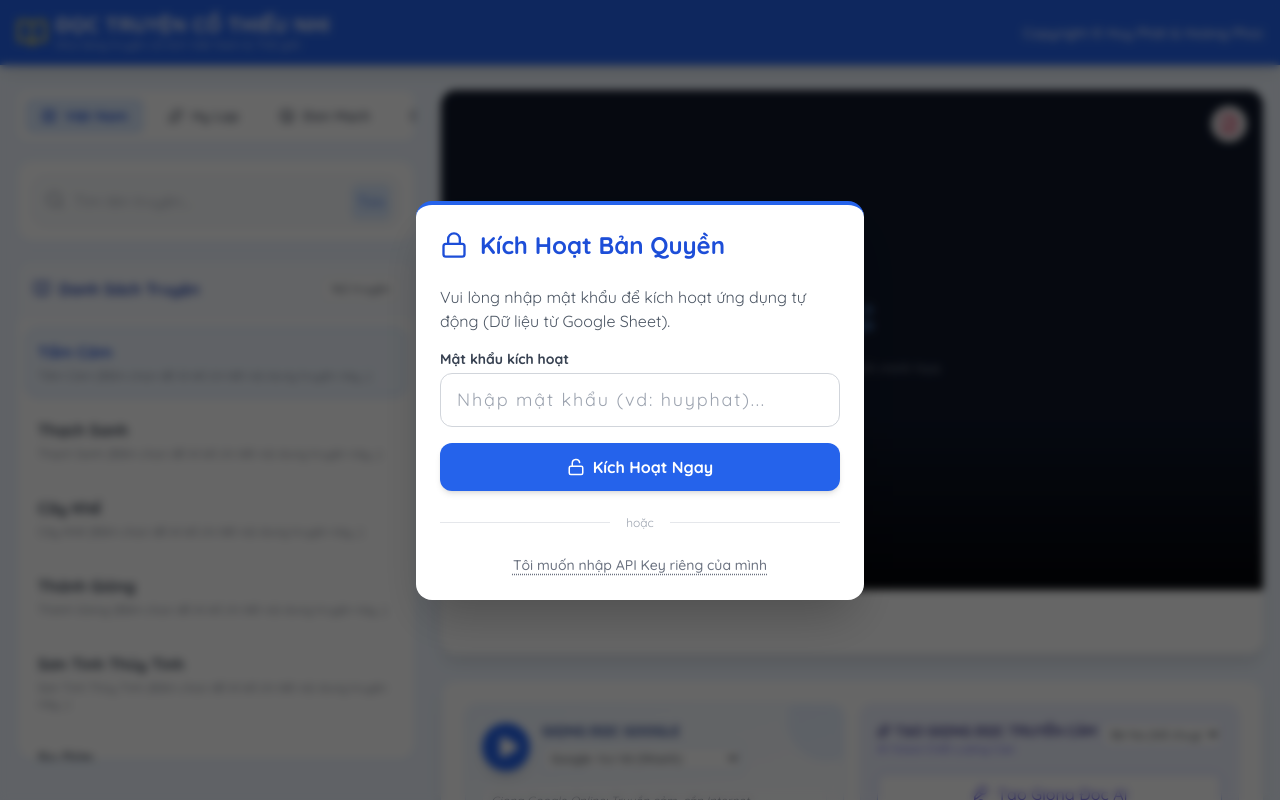
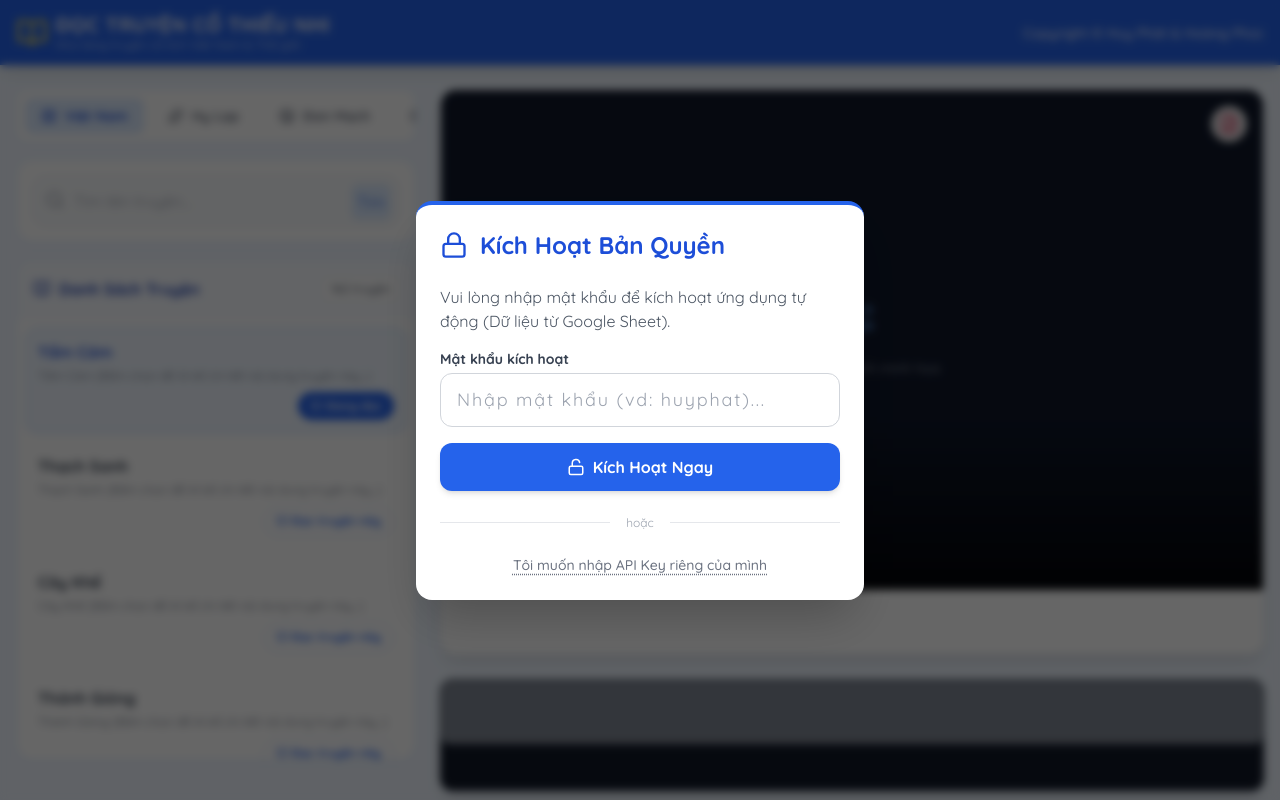
Before and after one commit to hoahiepsv/doctruyenthieunhi, a React (Vite) app: page / in a window 1280 px wide. Shown: the top 800 px of the page. Built offline with nearby package versions, Linux system fonts and the light colour scheme.

Commit message:
Add files via upload

```diff
--- a/App.tsx
+++ b/App.tsx
@@ -2,7 +2,7 @@
 import React, { useState, useEffect, useRef } from 'react';
 import {
   BookOpen, Search, Play, Pause, Sparkles, Book, Globe2, Map as MapIcon, FileDown,
-  ChevronLeft, ChevronRight, Image as ImageIcon, Mic2, Download
+  ChevronLeft, ChevronRight, Image as ImageIcon, Mic2, Download, MousePointerClick
 } from 'lucide-react';
 import { INITIAL_STORIES, VOICES, INSTANT_VOICES_PRESETS } from './constants';
 import { Story, VoiceOption, InstantVoice } from './types';
@@ -49,13 +49,18 @@ export default function App() {
 
   // Instant Voice Selection
   const [availableInstantVoices, setAvailableInstantVoices] = useState<InstantVoice[]>(INSTANT_VOICES_PRESETS);
-  // SET DEFAULT TO 'google-fast' (Vui vẻ nhanh)
-  const [selectedInstantVoiceId, setSelectedInstantVoiceId] = useState<string>('google-fast');
+  // SET DEFAULT TO 'google-normal' (Chị Google Chuẩn)
+  const [selectedInstantVoiceId, setSelectedInstantVoiceId] = useState<string>('google-normal');
 
   const audioRef = useRef<HTMLAudioElement | null>(null);
   const sentenceAudioRef = useRef<HTMLAudioElement | null>(null);
   const sentenceRefs = useRef<(HTMLSpanElement | null)[]>([]);
   const synthesisRef = useRef<SpeechSynthesisUtterance | null>(null);
+
+  // Audio Context & Visualizer Logic
+  const audioContextRef = useRef<AudioContext | null>(null);
+  const analyserRef = useRef<AnalyserNode | null>(null);
+  const [analyser, setAnalyser] = useState<AnalyserNode | null>(null);
 
   // --- Initialization ---
   useEffect(() => {
@@ -70,7 +75,62 @@ export default function App() {
     if (savedVoicePref) {
       setSelectedInstantVoiceId(savedVoicePref);
     }
+
+    // Initialize Audio Context for Visualizer
+    const initAudioContext = () => {
+        if (audioContextRef.current) return;
+
+        try {
+            const AudioContextClass = window.AudioContext || (window as any).webkitAudioContext;
+            const ctx = new AudioContextClass();
+            const anal = ctx.createAnalyser();
+            anal.fftSize = 256;
+            anal.connect(ctx.destination);
+
+            audioContextRef.current = ctx;
+            analyserRef.current = anal;
+            setAnalyser(anal);
+
+            // Note: MediaElementSource can only be created once per element.
+            // We do this connection lazily or safely.
+        } catch (e) {
+            console.error("Audio Context Init Failed", e);
+        }
+    };
+
+    // Initialize on interaction to unlock audio context
+    const handleInteraction = () => {
+        initAudioContext();
+        if (audioContextRef.current?.state === 'suspended') {
+            audioContextRef.current.resume();
+        }
+        window.removeEventListener('click', handleInteraction);
+    };
+    window.addEventListener('click', handleInteraction);
+
+    return () => {
+        if(audioContextRef.current) audioContextRef.current.close();
+        window.removeEventListener('click', handleInteraction);
+    };
   }, []);
+
+  // Connect Audio Elements to Visualizer safely
+  useEffect(() => {
+      if (!analyserRef.current || !audioContextRef.current) return;
+
+      const connect = (el: HTMLAudioElement) => {
+          try {
+              // This throws if already connected, so we wrap in try/catch
+              const source = audioContextRef.current!.createMediaElementSource(el);
+              source.connect(analyserRef.current!);
+          } catch (e) {
+              // Already connected
+          }
+      };
+
+      if (audioRef.current) connect(audioRef.current);
+      if (sentenceAudioRef.current) connect(sentenceAudioRef.current);
+  }, [analyser]); // Run once analyser is ready
 
   // --- Scan for Browser Native Voices ---
   useEffect(() => {
@@ -354,6 +414,11 @@ export default function App() {
     if (storySentences.length === 0) return;
     if (currentSentenceIndex < 0) setCurrentSentenceIndex(0);
     setIsReadingInstant(true);
+
+    // Resume audio context if needed
+    if (audioContextRef.current?.state === 'suspended') {
+        audioContextRef.current.resume();
+    }
   };
 
   const handleInstantVoiceChange = (e: React.ChangeEvent<HTMLSelectElement>) => {
@@ -391,8 +456,9 @@ export default function App() {
     // Method 1: Google Online TTS
     if (isGoogle) {
         if (sentenceAudioRef.current) {
-           // Direct Google Translate TTS URL
-           const url = `https://translate.google.com/translate_tts?ie=UTF-8&q=${encodeURIComponent(text)}&tl=vi&client=tw-ob`;
+           // Use client=tw-ob for better compatibility (direct file access)
+           const url = `https://translate.google.com/translate_tts?ie=UTF-8&client=tw-ob&tl=vi&q=${encodeURIComponent(text)}`;
+
            sentenceAudioRef.current.src = url;
            sentenceAudioRef.current.playbackRate = currentVoiceSettings.speed;
 
@@ -407,15 +473,18 @@ export default function App() {
            };
 
            sentenceAudioRef.current.onerror = (e) => {
-               console.warn("Google TTS Error/Block, trying fallback to browser native", e);
+               console.warn("Google TTS URL Failed (Network/CORS), switching to fallback", e);
                speakNativeFallback(text);
            };
 
-           sentenceAudioRef.current.play().catch(e => {
-               console.error("Play error:", e);
-               // If blocked or empty src, fallback
-               speakNativeFallback(text);
-           });
+           const playPromise = sentenceAudioRef.current.play();
+           if (playPromise !== undefined) {
+               playPromise.catch(e => {
+                   console.error("Play error (Likely Blocked):", e);
+                   // If blocked or empty src, fallback immediately
+                   speakNativeFallback(text);
+               });
+           }
        }
     }
     // Method 2: Browser Native (SpeechSynthesis)
@@ -440,9 +509,16 @@ export default function App() {
         } else {
              // Generic Vietnamese fallback if Google fails and no settings provided
              const voices = window.speechSynthesis.getVoices();
-             const viVoice = voices.find(v => v.lang.includes('vi'));
+             // Prioritize "Google Tiếng Việt" strictly if falling back from Google Online URL
+             const googleViVoice = voices.find(v => v.name === "Google Tiếng Việt" || v.name === "Google Vietnamese");
+             const anyViVoice = voices.find(v => v.lang === "vi-VN" || v.lang.includes("vi"));
+
              utterance.lang = 'vi-VN';
-             if (viVoice) utterance.voice = viVoice;
+             if (googleViVoice) {
+                 utterance.voice = googleViVoice;
+             } else if (anyViVoice) {
+                 utterance.voice = anyViVoice;
+             }
              utterance.rate = 1.0;
         }
 
@@ -457,6 +533,9 @@ export default function App() {
         };
 
         utterance.onerror = (e) => {
+            // Fix: Ignore interrupted/canceled events that occur during sentence switching
+            if (e.error === 'interrupted' || e.error === 'canceled') return;
+
             console.error("Browser TTS Error", e);
             // Skip to next if error to prevent getting stuck
             if (isReadingInstant && currentSentenceIndex < storySentences.length - 1) {
@@ -476,6 +555,9 @@ export default function App() {
   const safePlayAudio = async () => {
     if (!audioRef.current) return;
     try {
+      if (audioContextRef.current?.state === 'suspended') {
+          audioContextRef.current.resume();
+      }
       await audioRef.current.play();
       setIsPlayingAI(true);
     } catch (error) { setIsPlayingAI(false); }
@@ -580,7 +662,8 @@ export default function App() {
                   <div
                     key={story.id}
                     onClick={() => handleSelectStory(story)}
-                    className={`p-3 rounded-xl cursor-pointer transition-all border ${selectedStory?.id === story.id ? 'bg-blue-50 border-blue-200 shadow-sm' : 'hover:bg-gray-50 border-transparent hover:border-gray-100'}`}
+                    onDoubleClick={() => handleSelectStory(story)}
+                    className={`p-3 rounded-xl cursor-pointer transition-all border group relative ${selectedStory?.id === story.id ? 'bg-blue-50 border-blue-200 shadow-sm' : 'hover:bg-gray-50 border-transparent hover:border-gray-100'}`}
                   >
                     <div className="flex justify-between items-start">
                       <h4 className={`font-bold ${selectedStory?.id === story.id ? 'text-blue-700' : 'text-gray-700'}`}>
@@ -589,6 +672,23 @@ export default function App() {
                       {story.category === 'World' && <span className="text-[10px] bg-green-100 text-green-800 px-1.5 py-0.5 rounded">Internet</span>}
                     </div>
                     <p className="text-xs text-gray-500 line-clamp-2 mt-1">{story.content}</p>
+
+                    {/* Select Button */}
+                    <div className="mt-2 flex justify-end">
+                       <button
+                          onClick={(e) => {
+                              e.stopPropagation();
+                              handleSelectStory(story);
+                          }}
+                          className={`text-xs px-3 py-1.5 rounded-full flex items-center gap-1 font-bold transition-all shadow-sm
+                             ${selectedStory?.id === story.id
+                               ? 'bg-blue-600 text-white'
+                               : 'bg-white text-blue-600 border border-blue-100 hover:bg-blue-50'
+                             }`}
+                       >
+                          <BookOpen size={12}/> {selectedStory?.id === story.id ? 'Đang đọc' : 'Đọc truyện này'}
+                       </button>
+                    </div>
                   </div>
                 ))
               ) : (
@@ -702,6 +802,14 @@ export default function App() {
             </div>
           </div>
 
+          {/* UNIVERSAL AUDIO VISUALIZER */}
+          <div className="bg-gray-900 rounded-xl overflow-hidden border border-gray-800 shadow-lg relative h-28">
+             <div className="absolute inset-0 flex items-center justify-center pointer-events-none">
+                {/* Visualizer Background */}
+             </div>
+             <AudioVisualizer analyser={analyser} isPlaying={isPlayingAI || isReadingInstant} />
+          </div>
+
           <div className="bg-white rounded-2xl shadow-lg border border-blue-100 p-6 space-y-4 relative">
             <div className="grid grid-cols-1 md:grid-cols-2 gap-4">
 
@@ -784,16 +892,8 @@ export default function App() {
                                {isPlayingAI ? <Pause size={24} fill="currentColor"/> : <Play size={24} fill="currentColor" className="ml-1"/>}
                             </button>
 
-                            <div className="flex-1 h-12 bg-indigo-200/50 rounded-lg overflow-hidden flex items-center justify-center border border-indigo-200">
-                                {isPlayingAI ? (
-                                    <AudioVisualizer audioElement={audioRef.current} isPlaying={isPlayingAI} />
-                                ) : (
-                                    <div className="flex gap-1 h-4 items-end opacity-50">
-                                        {[1,2,3,4,5,4,3,2,1].map((h,i) => (
-                                            <div key={i} className="w-1 bg-indigo-500 rounded-t-sm" style={{height: h*4 + 'px'}}></div>
-                                        ))}
-                                    </div>
-                                )}
+                            <div className="flex-1 h-12 bg-indigo-100 rounded-lg flex items-center justify-center border border-indigo-200 text-indigo-400 text-xs font-medium">
+                                Sẵn sàng phát
                             </div>
 
                             <a href={audioUrl} download={`${selectedStory?.title}.wav`} className="p-2 bg-white text-indigo-600 border border-indigo-200 rounded-full hover:bg-indigo-50 shadow-sm" title="Tải về máy">
```
